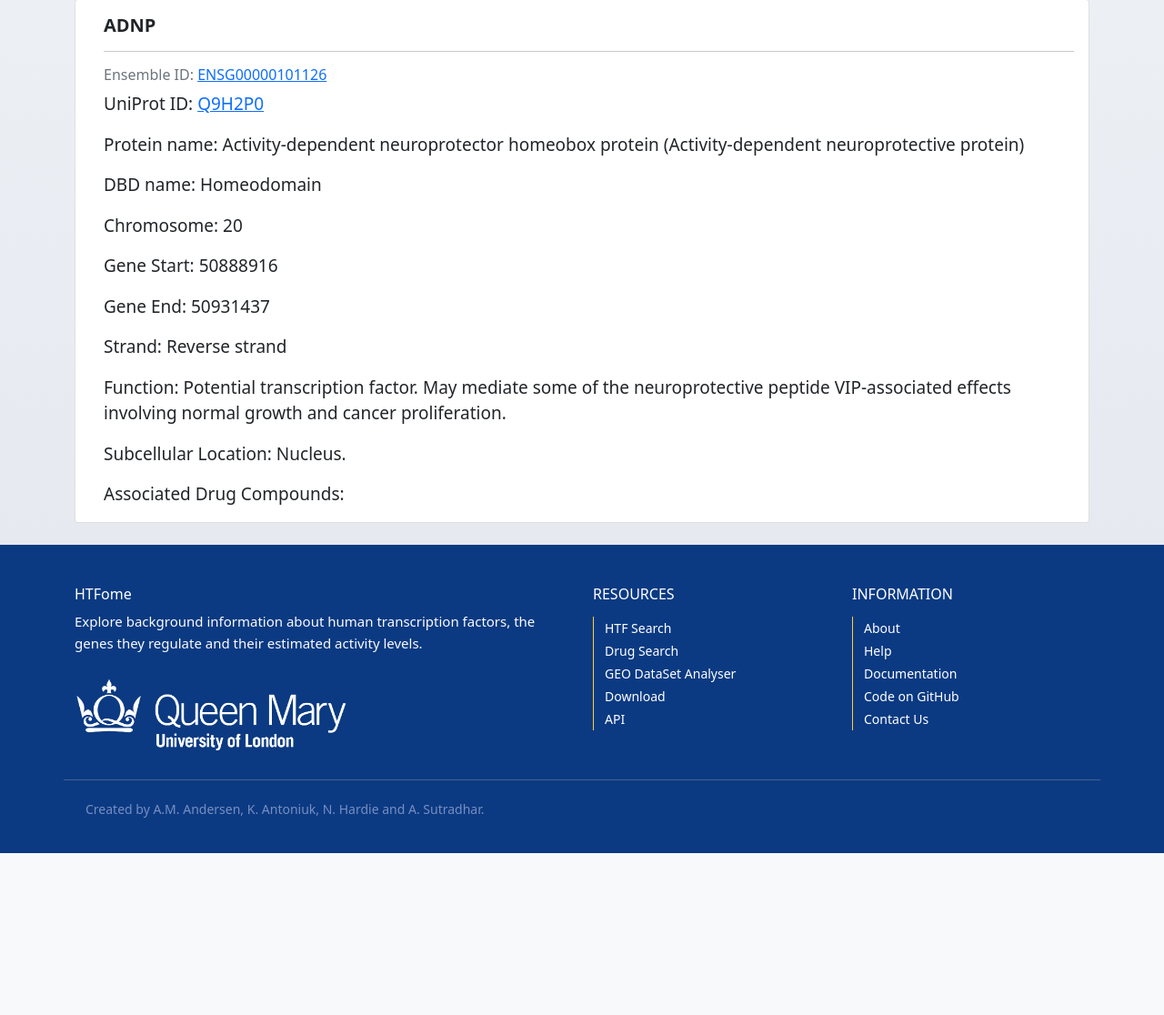
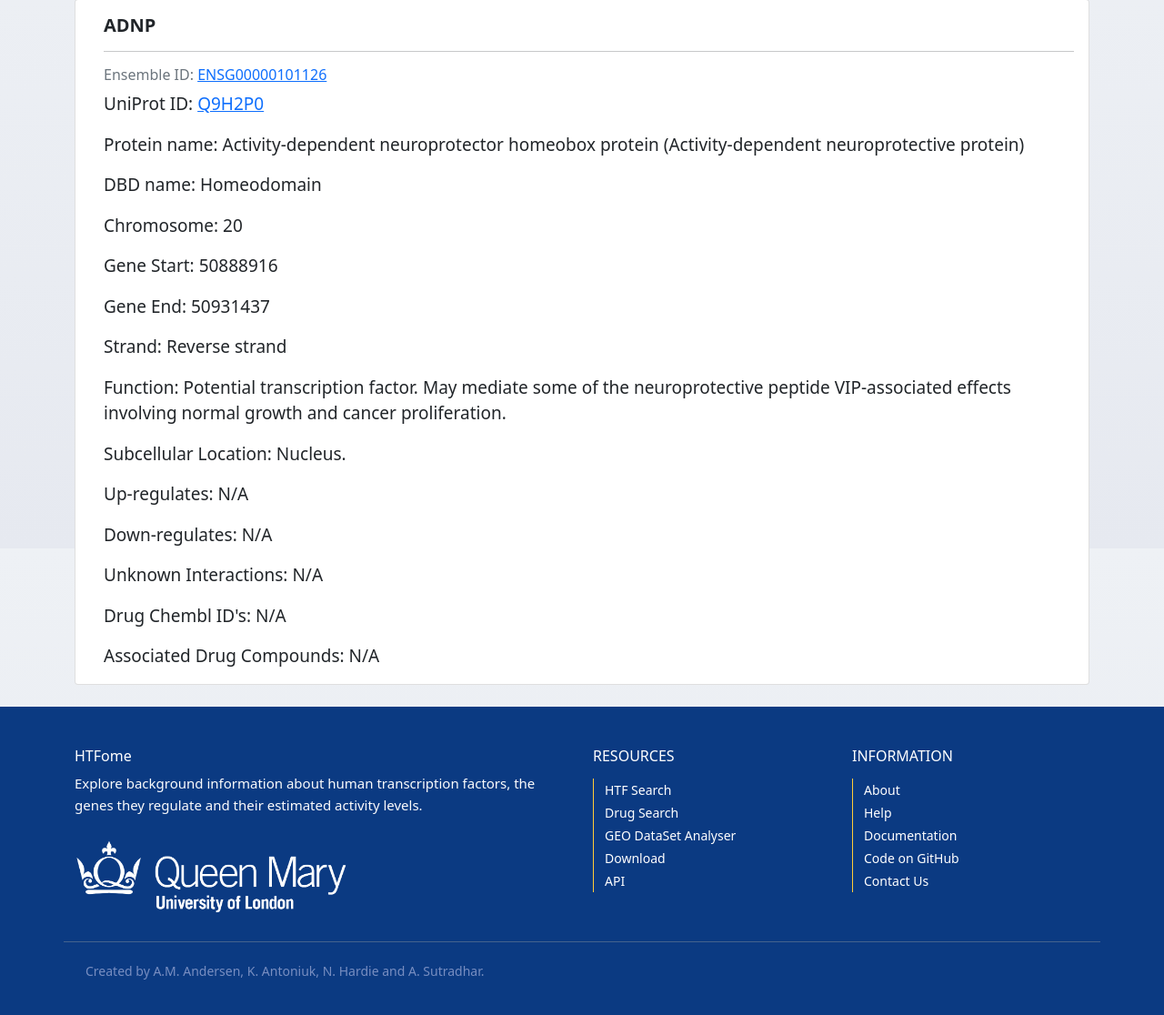
Before and after one commit to NHardie/HTFome, a Django app: a page that uses data/templates/data/htf_details.html in a window 1280 px wide. Shown: the part 197-1313 px from the top of the page at 91% size. Before the commit the page ends 1135 px from the top, so only its background shows below. Run offline with Django 3.2, Linux system fonts and the light colour scheme; data comes from the database, SQL or seed files in the repository.

Commit message:
Update DB

```diff
--- a/data/models.py
+++ b/data/models.py
@@ -10,7 +10,7 @@ class Drug(models.Model):
     drug_name = models.CharField(max_length=100000)
     trade_name = models.CharField(max_length=1000000)
     drug_chembl_id = models.CharField(max_length=30)
-    drug_molecule_type = models.CharField(max_length=50)
+    year_approved = models.CharField(max_length=50)
 
 class Htf(models.Model):
     ensemble_id = models.CharField(max_length=30)
@@ -24,4 +24,8 @@ class Htf(models.Model):
     prot_name = models.CharField(max_length=1000)
     function = models.CharField(max_length=100000)
     sub_cell_location = models.CharField(max_length=100000)
-    drugs = models.CharField(max_length=10000)
+    up_reg_gene = models.CharField(max_length=1000)
+    down_reg_gene = models.CharField(max_length=1000)
+    unknown_interaction = models.CharField(max_length=1000)
+    drug_chembl_id = models.CharField(max_length=1000)
+    drug_name = models.CharField(max_length=1000)
--- a/data/templates/data/drug.html
+++ b/data/templates/data/drug.html
@@ -17,7 +17,7 @@
                 <div class="card-body" style="margin-left:15px">
                     <h5 style="font-weight:600">Name: <a href="/drug/{{ drug.drug_name }}/">{{ drug.drug_name }}</a></h5>
                     <p class="card-text text-muted h6">ChEMBL ID: {{ drug.drug_chembl_id }} </p>
-                    <p class="card-text">Trade name(s): {{drug.trade_name}}</p>
+                    <p class="card-text">Date of Approval: {{ drug.year_approved }}</p>
                 </div>
             </div>
         {% endfor %}
--- a/data/templates/data/drug_details.html
+++ b/data/templates/data/drug_details.html
@@ -22,7 +22,7 @@
                 <h5 style="font-weight:600">{{ drug.drug_name }}</h5><hr>
                 <p class="card-text text-muted h6"> ChEMBL ID: <a href="https://www.ebi.ac.uk/chembl/compound_report_card/{{ drug.drug_chembl_id }}/"> {{ drug.drug_chembl_id }} </a></p>
                 <p class="card-text">Trade name(s): {{ drug.trade_name }}</p>
-                <p class="card-text">Drug molecule type: {{ drug.drug_molecule_type }}</p>
+                <p class="card-text">Year Approved: {{ drug.year_approved }}</p>
                 <object data="https://www.ebi.ac.uk/chembl/embed/#compound_report_card/{{ drug.drug_chembl_id }}/name_and_classification" width="100%" height="100%"></object>
             </div>
         </div>
--- a/data/templates/data/htf_details.html
+++ b/data/templates/data/htf_details.html
@@ -30,7 +30,11 @@
                 <p class="card-text">Strand: {{htf.strand}}</p>
                 <p class="card-text">Function: {{htf.function}}</p>
                 <p class="card-text">Subcellular Location: {{htf.sub_cell_location}}</p>
-                <p class="card-text">Associated Drug Compounds: {{htf.drugs}}</p>
+                <p class="card-text">Up-regulates: {{htf.up_reg_gene}}</p>
+                <p class="card-text">Down-regulates: {{htf.down_reg_gene}}</p>
+                <p class="card-text">Unknown Interactions: {{htf.unknown_interaction}}</p>
+                <p class="card-text">Drug Chembl ID's: {{ htf.drug_chembl_id }}</p>
+                <p class="card-text">Associated Drug Compounds: {{ htf.drug_name }}</p>
             </div>
         </div>
     </main>
--- a/data/views.py
+++ b/data/views.py
@@ -53,8 +53,11 @@ def htf(request):
 def htf_detail(request, gene_name):
     htf = Htf.objects.get(gene_name=gene_name)
     # Again we want the HTF table but a GET request for the specific HTF by gene name
+    drug = htf.drug_name[0]
+
+
     context={
-        "htf":htf,
+        "htf":htf, 'drug':drug
     }
     # Use this context dictionary as an example of another way of releasing this variable
     # for the HTML page to access. Could do {'htf": htf} instead of context.
@@ -124,13 +127,15 @@ def htf_search(request):
         # Here "q" stands for query, on the HTML template this is what the user inputs as a search
         if search:
             search_function = Htf.objects.filter(
-                Q(chromosome_name__iexact=search) | Q(dbd__icontains=search)
-                | Q(ensemble_id__iexact=search)
-                | Q(function__icontains=search) | Q(gene_end__icontains=search)
-                | Q(gene_name__icontains=search) | Q(gene_start__icontains=search)
-                | Q(id__icontains=search) | Q(prot_name__iexact=search)
-                | Q(strand__icontains=search) | Q(sub_cell_location__iexact=search)
-                | Q(uniprot_id__iexact=search)
+                Q(ensemble_id__iexact=search) | Q(dbd__icontains=search)
+                | Q(gene_name__iexact=search)
+                | Q(chromosome_name__icontains=search) | Q(gene_start__icontains=search)
+                | Q(gene_end__icontains=search) | Q(strand__icontains=search)
+                | Q(uniprot_id__icontains=search) | Q(prot_name__iexact=search)
+                | Q(function__icontains=search) | Q(sub_cell_location__iexact=search)
+                | Q(up_reg_gene__iexact=search) | Q(down_reg_gene__iexact=search)
+                | Q(unknown_interaction__iexact=search) | Q(drug_chembl_id__iexact=search)
+                | Q(drug_name__iexact=search)
             )
         else:
             search_function = Htf.objects.none()
@@ -179,7 +184,7 @@ def drug_search(request):
             search_function = Drug.objects.filter(
                 Q(drug_name__iexact=search) | Q(trade_name__icontains=search)
                 | Q(drug_chembl_id__iexact=search)
-                | Q(drug_molecule_type__icontains=search)
+                | Q(year_approved__icontains=search)
             )
         else:
             search_function = Drug.objects.none()
@@ -238,19 +243,25 @@ def htf_data_upload(request):
     # Can now use object in memory
     next(io_string)
     for column in csv.reader(io_string, delimiter='\t', quotechar="|"):
-        _, created = Htf.objects.update_or_create(
-            ensemble_id=column[0],
-            dbd=column[1],
-            gene_name=column[2],
-            chromosome_name=column[3],
-            gene_start=column[4],
-            gene_end = column[5],
-            strand = column[6],
-            uniprot_id = column[7],
-            prot_name = column[8],
-            function = column[9],
-            sub_cell_location=column[10]
-        )
+        if len(column) >= 15:
+            _, created = Htf.objects.update_or_create(
+                ensemble_id=column[0],
+                dbd=column[1],
+                gene_name=column[2],
+                chromosome_name=column[3],
+                gene_start=column[4],
+                gene_end = column[5],
+                strand = column[6],
+                uniprot_id = column[7],
+                prot_name = column[8],
+                function = column[9],
+                sub_cell_location=column[10],
+                up_reg_gene=column[11],
+                down_reg_gene=column[12],
+                unknown_interaction=column[13],
+                drug_chembl_id=column[14],
+                drug_name=column[15],
+            )
         # Iterates through the original csv file, copies the data to the database
     context = {}
     return render(request, "data/htf_data_upload.html", context)
@@ -262,7 +273,7 @@ def drug_data_upload(request):
     prompt = {
         "Order": "Order of the CSV should be:"
                  "drug name, drug Trade names, drug chembl id, "
-                 "drug molecule type"
+                 "drug approval date"
     }
     # Order of csv file format required to populate database
     if request.method=="GET":
@@ -285,7 +296,7 @@ def drug_data_upload(request):
                 drug_name=column[0],
                 trade_name=column[1],
                 drug_chembl_id=column[2],
-                drug_molecule_type=column[3]
+                year_approved=column[3]
             )
         # Iterates through the original csv file, copies the data to the database
     context = {}
--- a/htf_web/settings.py
+++ b/htf_web/settings.py
@@ -24,7 +24,7 @@ BASE_DIR = Path(__file__).resolve().parent.parent
 SECRET_KEY = 'EXAMPLE'
 
 # SECURITY WARNING: don't run with debug turned on in production!
-DEBUG = False
+DEBUG = True
 
 ALLOWED_HOSTS = ['localhost', 'htf-app.eu-west-2.elasticbeanstalk.com', '127.0.0.1']
 
```
Also changed, not shown: data/filters.py (+7 -3 lines), data/migrations/0001_initial.py, db.sqlite3.
